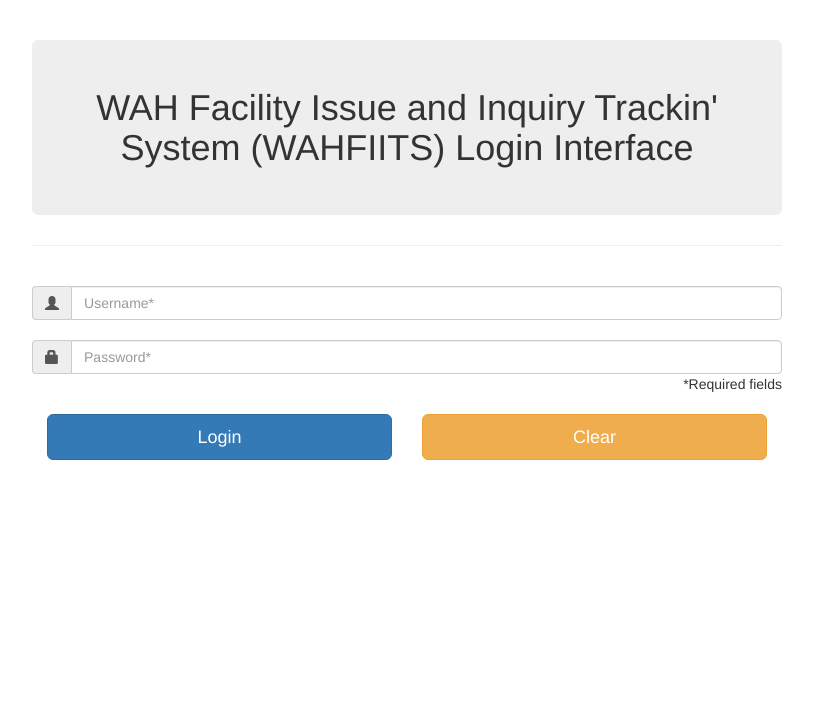
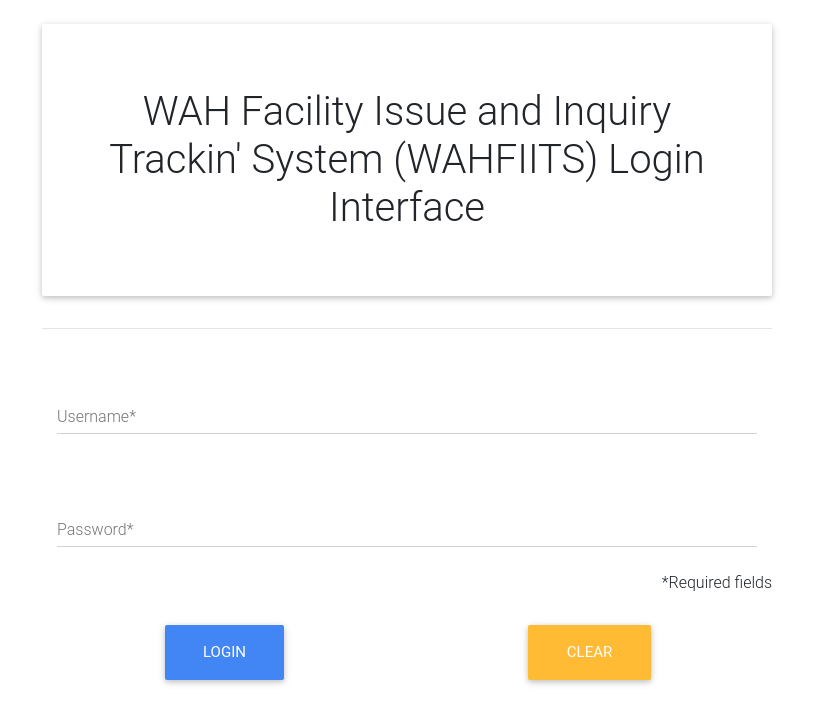
Before and after one commit to exs-xgg/wah_its, a PHP site: page /login.php in a window 1280 px wide. Shown: the top 724 px of the page, without its empty margins (233-1046 px from the left). Run offline with PHP 8.4, Linux system fonts and the light colour scheme; some libraries are stand-ins or nearby versions.

Commit message:
login and page routing

```diff
--- a/functions/db_con.php
+++ b/functions/db_con.php
@@ -7,6 +7,7 @@
  if ($conn->connect_error) {
  echo "<h1> CONNECTION ERROR</h1>";
 }
+error_reporting(E_ALL & ~E_NOTICE);
 
 
  ?>
--- a/login.php
+++ b/login.php
@@ -6,8 +6,8 @@ if (isset($_SESSION['user'])) {
 ?>
 
 
-<body class="body">
-<div class="container">
+<body>
+<div class="container text-center">
 	<div class="row">
 		<div class="col-lg-2 col-md-2 col-xs-1">&nbsp;</div>
 		<div class="col-lg-8 col-md-8 col-xs-10">
@@ -17,73 +17,62 @@ if (isset($_SESSION['user'])) {
 			<br>
 
 			<form class="form form-action">
-				<label class="sr-only">Username*</label>
-				  <div class="input-group">
-				    <div class="input-group-addon"><i class="glyphicon glyphicon-user"></i></div>
-				    <input type="text" class="form-control" placeholder="Username*" id="usn" required>
-				  </div>
+				<div class="col-lg-12 col-md-12 mb-4">
+
+                    <div class="md-form">
+                        <input type="text" id="usn" class="form-control" required>
+                        <label for="form1" class="">Username*</label>
+                    </div>
+
+                </div>
 				  <br>
-				<label class="sr-only">Password*</label>
-				  <div class="input-group">
-				    <div class="input-group-addon"><i class="glyphicon glyphicon-lock"></i></div>
-				    <input type="password" class="form-control" placeholder="Password*" id="pw" required>
-				  </div>
+				  <div class="col-lg-12 col-md-12 mb-4">
+
+                    <div class="md-form">
+                        <input type="password" id="pw" class="form-control" required>
+                        <label for="form1" class="">Password*</label>
+                    </div>
+
+                </div>
+
 				  <span class="pull-right">*Required fields</span>
 				  <br><br>
 
 
 			</form>
-			<div class="col-lg-6 col-md-6 col-xs-6">
-	  			<button class="btn btn-primary btn-lg" style="width: 100%" onclick="login()" id="loginbtn">Login</button>
-	  		</div>
-	  		<div class="col-lg-6 col-md-6 col-xs-6">
-	  			<button class="btn btn-warning btn-lg" style="width: 100%" onclick="clear()" id="clearbtn">Clear</button>
-	  		</div>
+			<div class="col-lg-12">
+				<div class="row">
+					<div class="col-lg-6 col-md-12">
+			  			<button class="btn btn-primary btn-lg waves-effect waves-light" onclick="login()" id="loginbtn">Login</button>
+			  		</div>
+			  		<div class="col-lg-6 col-md-12">
+			  			<button class="btn btn-warning btn-lg waves-effect waves-light" onclick="clear()" id="clearbtn">Clear</button>
+			  		</div>
+				</div>
+			</div>
+
 		</div>
 		<div class="col-lg-2 col-md-2 col-xs-1">&nbsp;</div>
 	</div>
-
-	<!-- <div class="modal fade" id="myModal" role="dialog">
-	    <div class="modal-dialog">
-
-	      <div class="modal-content">
-	        <div class="modal-header">
-	          <button type="button" class="close" data-dismiss="modal">&times;</button>
-	          <h4 class="modal-title">WAH ITS</h4>
-	        </div>
-	        <div class="modal-body">
-	          <h3 align="center">Loading, Please wait..</h3>
-	          <br>
-	          <div class="progress">
-				  <div class="progress-bar" role="progressbar" aria-valuenow="70"
-				  aria-valuemin="0" aria-valuemax="100" style="width:70%">
-				    <span class="sr-only">70% Complete</span>
-				  </div>
-				</div>
-	        </div>
-	        <div class="modal-footer">
-	          <button type="button" class="btn btn-default" data-dismiss="modal">Close</button>
-	        </div>
-	      </div>
-
-	    </div>
-	</div> -->
 <script type="text/javascript">
 	function login(){
 		if (($("#usn").val()!=="") && ($("#pw").val()!=="")) {
-			$("#loginbtn, #clearbtn, #usn, #pw").attr("disabled", "disabled");
-			toastr.info('','Logging in',{"progressBar": true, "timeout": "10000"});
+			// $("#loginbtn, #clearbtn, #usn, #pw").attr("disabled", "disabled");
+			toastr.info('','Logging in',{"progressBar": true});
 			$.ajax({
 				url: 'functions/auth.php?u=' + $("#usn").val() + '&p=' + $("#pw").val(),
 				success: function(result){
-					result = JSON.parse(result);
-					if(result.result == true) {
-						toastr.success("asd");
+					result_ = JSON.parse(result);
+					localStorage.setItem("user", result);
+					if(result_.result == true) {
+						var cons = JSON.parse(localStorage.user)
+						toastr.success("Welcome, " + cons.first_name + ' ' + cons.last_name);
 
 						//GO TO INDEX
+						$("#body").load('pages/home.html');
 
 					}else{
-						toastr.error("dsa");
+						toastr.error("Error: Wrong Password or Internal Server Error 500");
 					}
 				},
 				error: function(){
@@ -102,6 +91,13 @@ if (isset($_SESSION['user'])) {
 	}
 </script>
 </body>
+    <!-- <script src="node_modules/jquery/dist/jquery.min.js"></script>
+	<script src="node_modules/mdbootstrap/js/jquery-3.2.1.min.js"></script>
+	<script src="node_modules/mdbootstrap/js/mdb.min.js"></script>
+	<script src="node_modules/mdbootstrap/js/popper.min.js"></script>
+	<script src="node_modules/bootstrap/dist/js/bootstrap.min.js"></script>
+	<script type="node_modules/mdbootstrap/js/bootstrap.min.js"></script>
+	<script src="node_modules/toastr/build/toastr.min.js"></script> -->
 </html>
 
 
--- a/package.json
+++ b/package.json
@@ -18,7 +18,9 @@
   "homepage": "https://github.com/exs-xgg/wah_its#readme",
   "dependencies": {
     "bootstrap": "^3.3.7",
+    "font-awesome": "^4.7.0",
     "jquery": "^3.3.1",
+    "mdbootstrap": "^4.5.2",
     "toastr": "^2.1.4"
   }
 }
--- a/pages/header.html
+++ b/pages/header.html
@@ -2,10 +2,12 @@
 <html>
 <head>
 	<title>WAH Issue Tracking System</title>
-	<link rel="stylesheet" type="text/css" href="node_modules/bootstrap/dist/css/bootstrap.min.css">
+	<!-- <link rel="stylesheet" type="text/css" href="node_modules/bootstrap/dist/css/bootstrap.min.css"> -->
+	<link rel="stylesheet" type="text/css" href="node_modules/mdbootstrap/css/bootstrap.min.css">
+	<link rel="stylesheet" type="text/css" href="node_modules/mdbootstrap/css/mdb.min.css">
+	<link rel="stylesheet" type="text/css" href="node_modules/mdbootstrap/css/style.min.css">
 	<link rel="stylesheet" type="text/css" href="node_modules/toastr/build/toastr.min.css">
-	<script src="node_modules/jquery/dist/jquery.min.js"></script>
-	<script src="node_modules/bootstrap/dist/js/bootstrap.min.js"></script>
-	<script src="node_modules/toastr/build/toastr.min.js"></script>
+	<link rel="stylesheet" type="text/css" href="node_modules/font-awesome/css/font-awesome.min.css">
+
 
 </head>
```
Also changed, not shown: functions/auth.php (+19 -6 lines), index.js (added, +17 -0 lines), index.php (+10 -9 lines), pages/home.html (added, +33 -0 lines), pages/nav.html (+23 -0 lines), package-lock.json.
